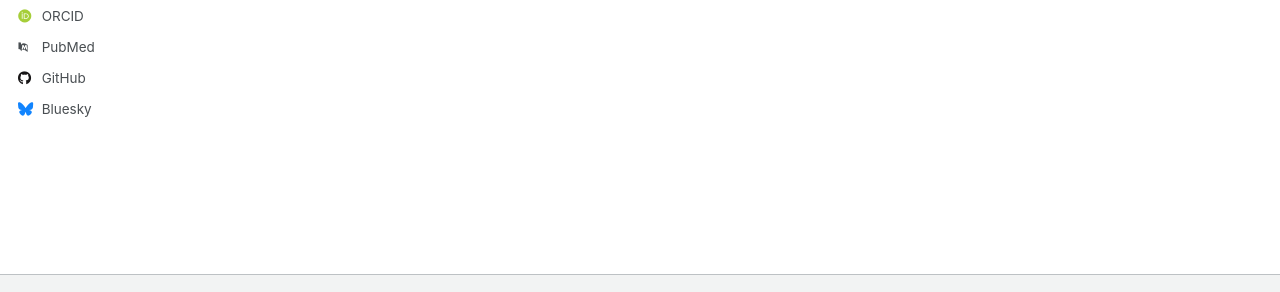
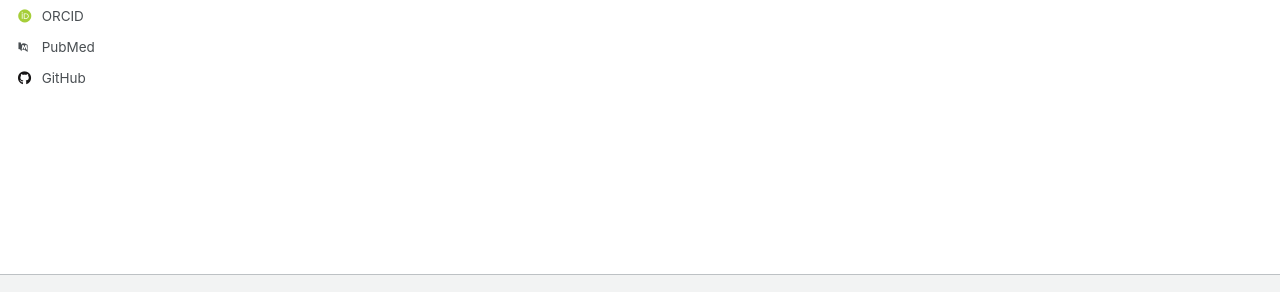
Before and after one commit to GSWS/GSWS.github.io, a Jekyll site: the page built from _pages/about.md, in a window 1280 px wide. Shown: the part 488-780 px from the top of the page. Built offline with Jekyll 4.4.1, drawn with Linux system fonts in a browser that asks for light colours; some web fonts are replaced; a script that is not in the unit is left out.

Commit message:
Update _config.yml

```diff
--- a/_config.yml
+++ b/_config.yml
@@ -29,7 +29,7 @@
   location         : "Los Angeles, CA, US"
   employer         : "Boston University"
   uri              : # URL
-  email            : "none@example.org"
+  email            : "yizheng@bu.edu"
 
   # Academic websites
   academia         : # URL
@@ -53,7 +53,7 @@
 
   # Social media
   artstation       : # Username
-  bluesky          : "bsky.app" # Replace this with you Bluesky username
+  bluesky          : # "bsky.app" # Replace this with you Bluesky username
   facebook         : # Username
   flickr           : # Username
   foursquare       : # Username
```
